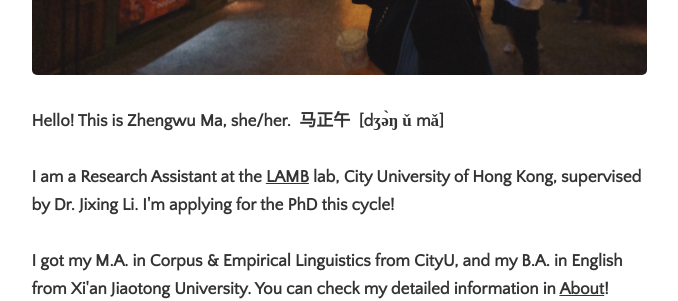
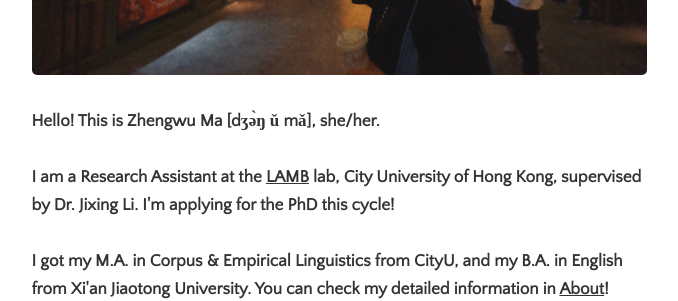
Before and after one commit to zhengwuma/zhengwuma.github.io, a Jekyll site: the page built from index.html, in a window 1280 px wide. Shown: the part 501-802 px from the top of the page, without its empty margins (301-979 px from the left). Built offline with Jekyll 4.4.1, drawn with Linux system fonts in a browser that asks for light colours; the list of posts is cut into pages by our own code.

Commit message:
Update index.html

```diff
--- a/index.html
+++ b/index.html
@@ -4,7 +4,7 @@ title: Home
 ---
 <img src="{{ site.github.url }}/assets/img/night.jpg",style="width:290px;height:190px;">
 <h4>
-  Hello! This is Zhengwu Ma, she/her.&ensp;马正午&ensp;[dʒə̀ŋ ǔ mǎ]<br><br>
+  Hello! This is Zhengwu Ma [dʒə̀ŋ ǔ mǎ], she/her. <br><br>
 
   I am a Research Assistant at the <a href="https://compneurolinglab.github.io/">LAMB</a> lab, City University of Hong Kong, supervised by Dr. Jixing Li. I'm applying for the PhD this cycle! <br><br>
 
```
